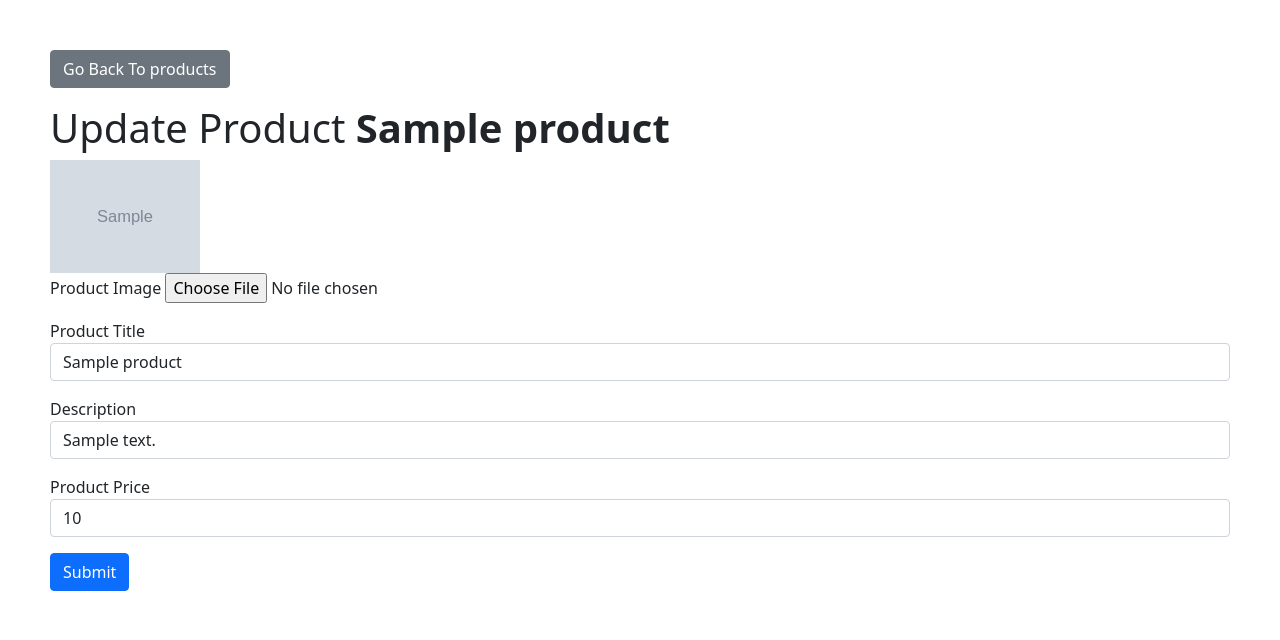
After one commit to izaacyo/phpcourse, a PHP site: page /update.php?id=1 in a window 1280 px wide. The commit adds this page. Shown: the top 640 px of the page. Run offline with PHP 8.4, Linux system fonts and the light colour scheme; tables that the repository leaves empty or names only in its code hold one stand-in row (values such as "Sample post"); grey boxes marked "Sample" are stand-in pictures.

Commit message:
update product

```diff
--- a/14_product_crud/app.css
+++ b/14_product_crud/app.css
@@ -5,3 +5,7 @@ body {
 .thumb-image {
   width: 50px;
 }
+
+.update-image {
+  width: 150px;
+}
--- a/14_product_crud/index.php
+++ b/14_product_crud/index.php
@@ -64,7 +64,7 @@ echo '</pre>';*/
                     <td><?php echo $product['price'] ?> </td>
                     <td><?php echo $product['create_date'] ?> </td>
                     <td>
-                        <button type="button" class="btn btn-sm btn-outline-primary">Edit</button>
+                        <a href="update.php?id=<?php echo $product['id'] ?>" type="button" class="btn btn-sm btn-outline-primary">Edit</a>
 
                         <form style="display: inline-block" method="post" action="delete.php">
                             <input type="hidden" name="id" value="<?php echo $product['id'] ?>">
--- /dev/null
+++ b/14_product_crud/update.php
@@ -0,0 +1,184 @@
+<?php
+
+
+$pdo = new PDO('mysql:host=localhost; port=3306;dbname=products_crud', 'root', '');
+
+$pdo->setAttribute(PDO::ATTR_ERRMODE, PDO::ERRMODE_EXCEPTION);
+
+
+$id = $_GET['id'] ?? null;
+
+
+if (!$id) {
+    header('Location: index.php');
+    exit;
+}
+
+$statement = $pdo->prepare('SELECT * FROM products WHERE id = :id');
+$statement->bindValue(':id', $id);
+$statement->execute();
+$product = $statement->fetch(PDO::FETCH_ASSOC);
+
+
+
+$errors = [];
+
+$title = $product['title'];
+$price = $product['price'];
+$description = $product['description'];
+
+
+if ($_SERVER['REQUEST_METHOD'] === 'POST') {
+
+    $title = $_POST['title'];
+    $description = $_POST['description'];
+    $price = $_POST['price'];
+
+    if (!$title) {
+        $errors[] = 'Product title is required';
+    }
+    if (!$price) {
+        $errors[] = 'Product price is required';
+    }
+
+
+    /* exec not so safe
+
+   $pdo->exec("INSERT INTO products (title, image, description, price, create_date)
+              VALUES('$title', '', '$description', $price, '$date')
+
+               ");
+               */
+
+    if (!is_dir('images')) {
+        mkdir('images');
+    };
+
+    if (empty($errors)) {
+
+        $image = $_FILES['image'] ?? null;
+        $imagePath = $product['image'];
+
+
+        if ($image && $image['tmp_name']) {
+
+
+            if ($product['image']) {
+                unlink($product['image']);
+            }
+
+            $imagePath = 'images/' . randomString(8) . '/' . $image['name'];
+
+            mkdir(dirname($imagePath));
+
+            move_uploaded_file($image['tmp_name'], $imagePath);
+        }
+
+
+        $statement = $pdo->prepare("UPDATE products SET title = :title,
+         image = :image,
+          description = :description,
+           price = :price WHERE id = :id");
+
+        $statement->bindValue(':title', $title);
+        $statement->bindValue(':image', $imagePath);
+        $statement->bindValue(':description', $description);
+        $statement->bindValue(':price', $price);
+        $statement->bindValue(':id', $id);
+        $statement->execute();
+        header('Location: index.php');
+    }
+}
+
+/*cho '<pre>';
+var_dump($_POST);
+echo '</pre>';*/
+
+function randomString($n)
+{
+    $characters = '0213456789abcdefghijklmnopqrstuvwxyzABCDEFGHIJKLMNOPQRSTUVWXYZ';
+    $str = '';
+    for ($i = 0; $i < $n; $i++) {
+        $index = rand(0, strlen($characters) - 1);
+        $str .= $characters[$index];
+    }
+
+    return $str;
+}
+
+?>
+
+
+<!doctype html>
+<html lang="en">
+
+<head>
+    <!-- Required meta tags -->
+    <meta charset="utf-8">
+    <meta name="viewport" content="width=device-width, initial-scale=1">
+
+    <!-- Bootstrap CSS -->
+    <link href="https://cdn.jsdelivr.net/npm/bootstrap@5.1.3/dist/css/bootstrap.min.css" rel="stylesheet" integrity="sha384-1BmE4kWBq78iYhFldvKuhfTAU6auU8tT94WrHftjDbrCEXSU1oBoqyl2QvZ6jIW3" crossorigin="anonymous">
+
+    <link rel="stylesheet" href="app.css">
+
+    <title>Products CRUD</title>
+</head>
+
+<body>
+
+    <p>
+        <a href="index.php" class="btn btn-secondary"> Go Back To products
+
+        </a>
+    </p>
+
+
+
+    <h1>Update Product <b><?php echo $product['title'] ?></b></h1>
+
+    <?php if (!empty($errors)) : ?>
+
+        <div class="altert alert-danger">
+            <?php foreach ($errors as $error) : ?>
+
+                <div>
+                    <?php echo $error ?>
+                </div>
+
+            <?php endforeach ?>
+        </div>
+
+    <?php endif; ?>
+
+
+    <form action="" method="post" enctype="multipart/form-data">
+
+
+        <?php if ($product['image']) : ?>
+            <img src="<?php echo $product['image'] ?>" class="update-image">
+        <?php endif; ?>
+
+
+        <div class="mb-3">
+            <label>Product Image</label>
+            <input type="file" name="image">
+        </div>
+        <div class="mb-3">
+            <label>Product Title</label>
+            <input type="text" class="form-control" name="title" value="<?php echo $title ?>">
+        </div>
+        <div class="mb-3">
+            <label>Description</label>
+            <input type="textarea" class="form-control" name="description" value="<?php echo $description ?>"></input>
+
+        </div>
+        <div class=" mb-3">
+            <label>Product Price</label>
+            <input type="number" step=".01" class="form-control" name="price" value="<?php echo $price ?>">
+        </div>
+        <button type=" submit" class="btn btn-primary">Submit</button>
+    </form>
+
+
+</body>
```
